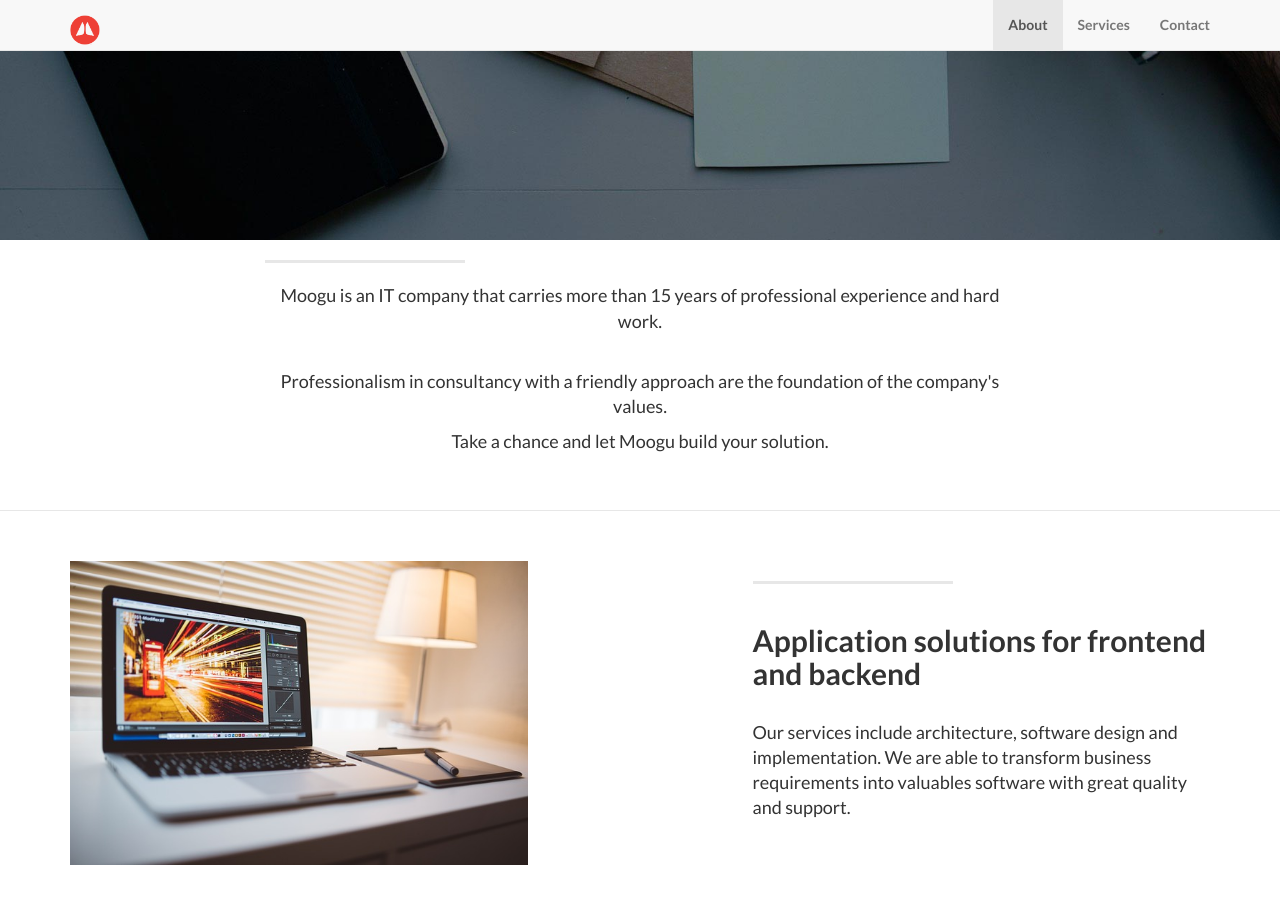
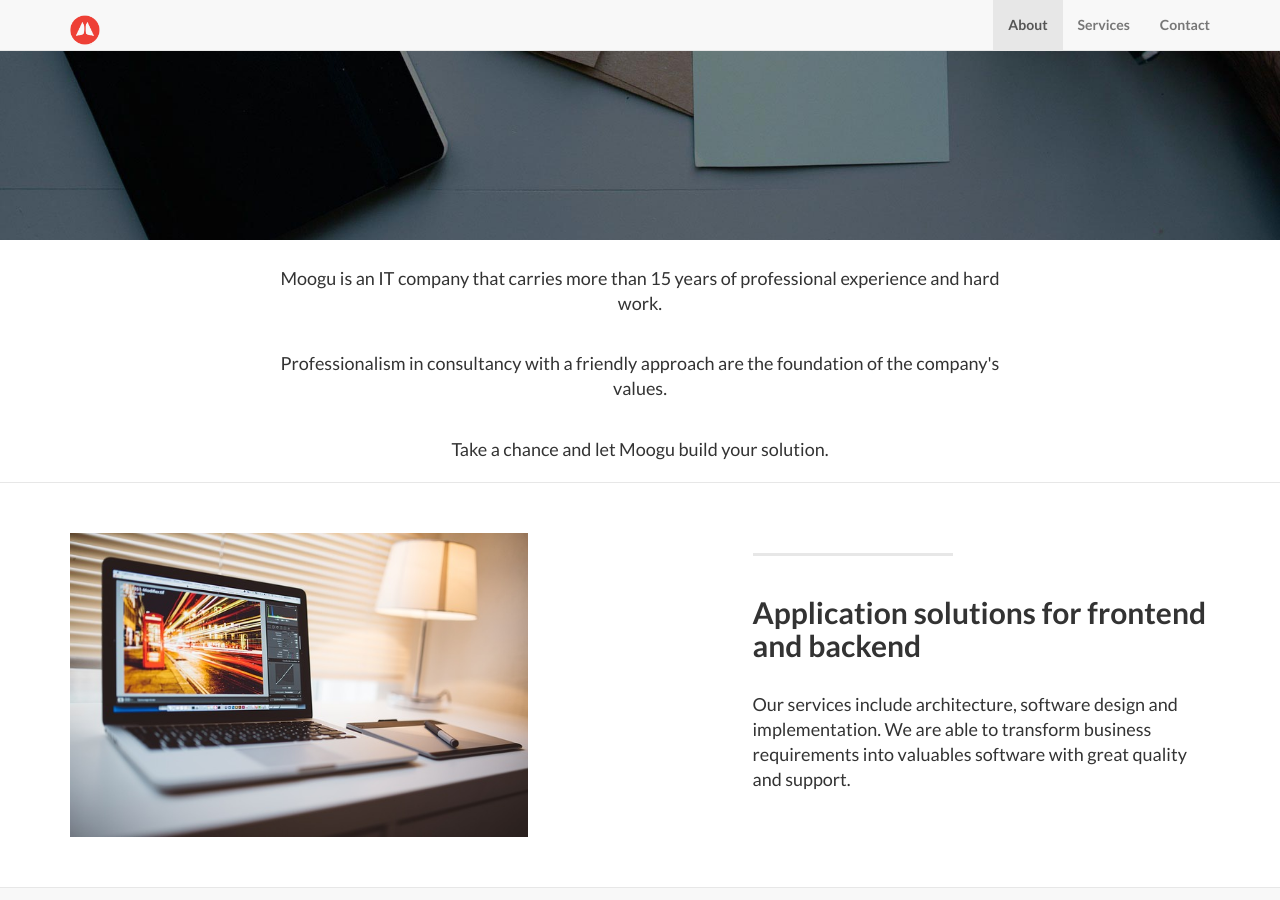
Before and after one commit to moogu/moogu.github.com, a Jekyll site: the page built from index.html, in a window 1280 px wide and 900 px high, scrolled down 537 px. Built offline with Jekyll 4.4.1, drawn with Linux system fonts in a browser that asks for light colours.

```diff
--- a/_includes/about.html
+++ b/_includes/about.html
@@ -2,14 +2,15 @@
     <section id="about" class="container content-section text-center">
         <div class="row">
             <div class="col-lg-8 col-lg-offset-2">
-                <hr class="section-heading-spacer">
                 <div class="clearfix"></div>
-                <div class="lead"> <p>Moogu is an IT company that carries more than 15 years of professional experience and hard work.</p>
-                    </p>
+                <div class="lead">
+                   </br>
+                    <p>Moogu is an IT company that carries more than 15 years of professional experience and hard work.</p>
                     <br/>
                     <p>Professionalism in consultancy with a friendly approach are the foundation of the company's values.</p>
+                    <br/>
                     <p>Take a chance and let Moogu build your solution.</p>
-                    <br/></div>
+                  </div>
               </div>
         </div>
     </section>
```
